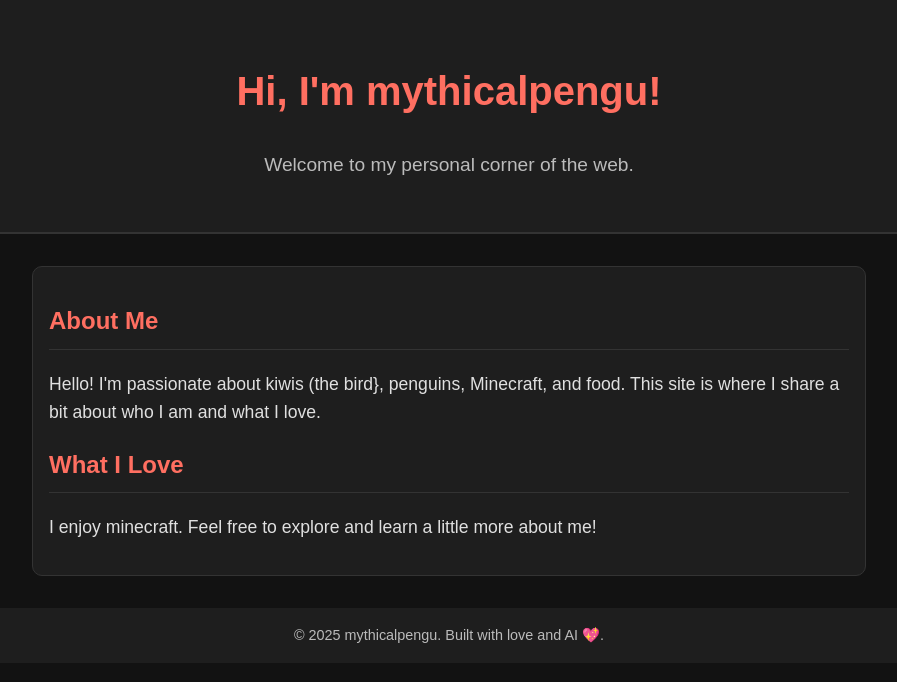
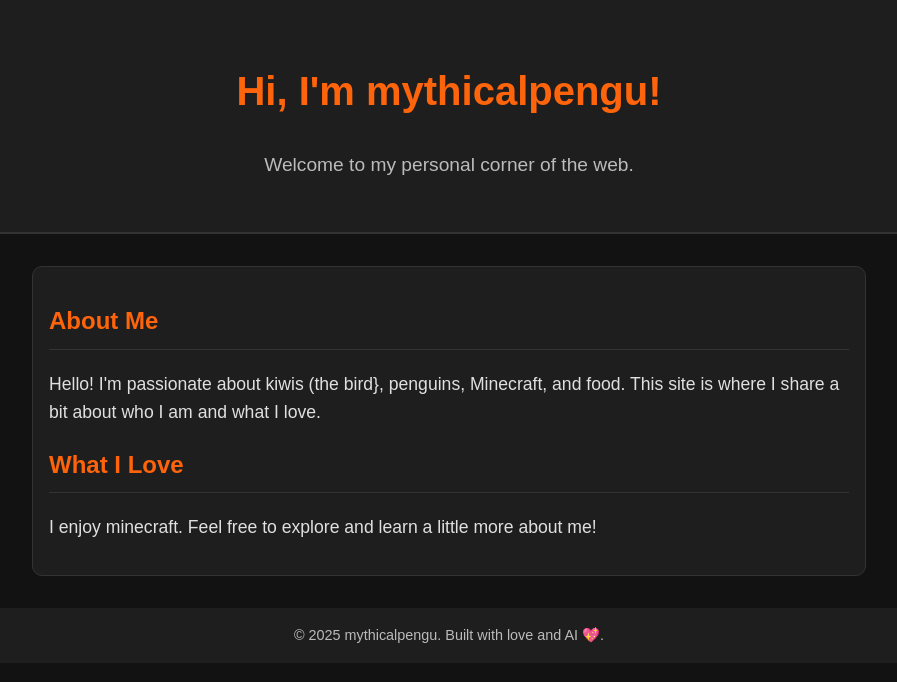
Before and after one commit to notanicepenguin/notanicepenguin.github.io, a plain HTML site: page index.html in a window 1280 px wide. Shown: the whole page, without its empty margins (191-1088 px from the left). Drawn offline with Linux system fonts and the light colour scheme.

Commit message:
GOOD LOOKING WEBSITE

```diff
--- a/styles.css
+++ b/styles.css
@@ -18,7 +18,7 @@ header {
 
 header h1 {
   font-size: 2.5rem;
-  color: #ff6f61; /* Accent color */
+  color: #fe640b; /* Accent color */
 }
 
 header p {
@@ -37,7 +37,7 @@ main {
 }
 
 main h2 {
-  color: #ff6f61; /* Accent color */
+  color: #fe640b; /* Accent color */
   border-bottom: 1px solid #333;
   padding-bottom: 0.5rem;
 }
```
